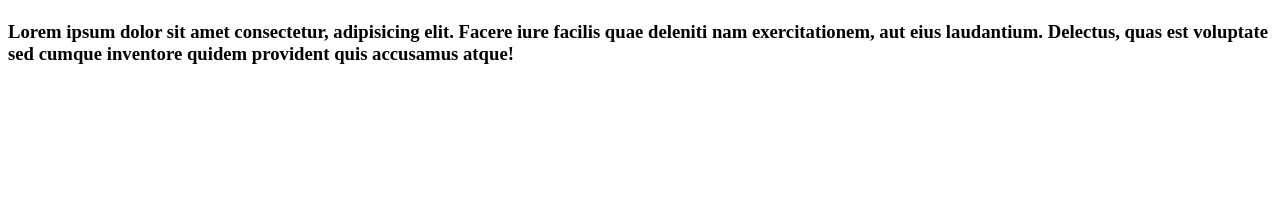
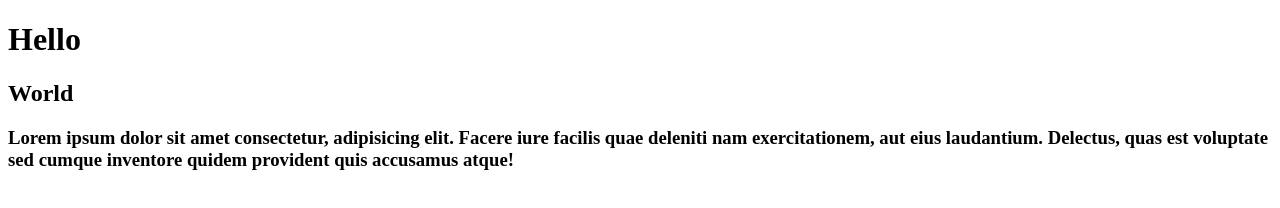
Before and after one commit to lucas-catto/curso-git, a plain HTML site: page index.html in a window 1280 px wide. Drawn offline with Linux system fonts and the light colour scheme.

Commit message:
Update index.html

```diff
--- a/index.html
+++ b/index.html
@@ -6,8 +6,8 @@
         <title>ABC</title>
     </head>
     <body>
-        <h1></h1>
-        <h2></h2>
+        <h1>Hello</h1>
+        <h2>World</h2>
         <h3>Lorem ipsum dolor sit amet consectetur, adipisicing elit. Facere iure facilis quae deleniti nam exercitationem, aut eius laudantium. Delectus, quas est voluptate sed cumque inventore quidem provident quis accusamus atque!</h3>
     </body>
 </html>
```
